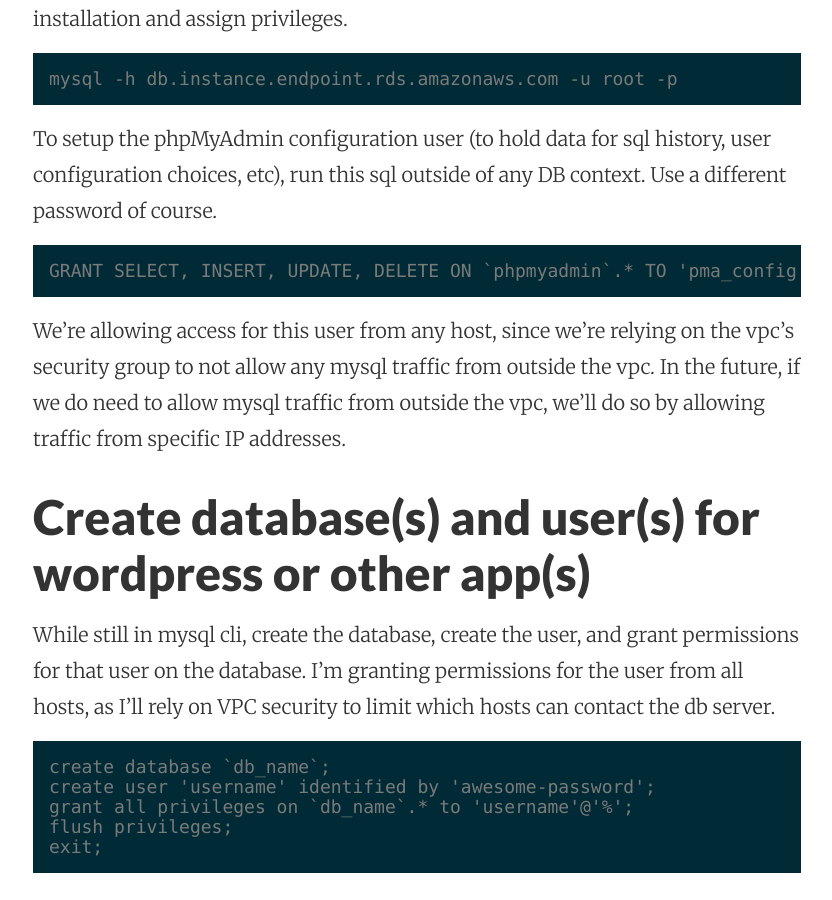
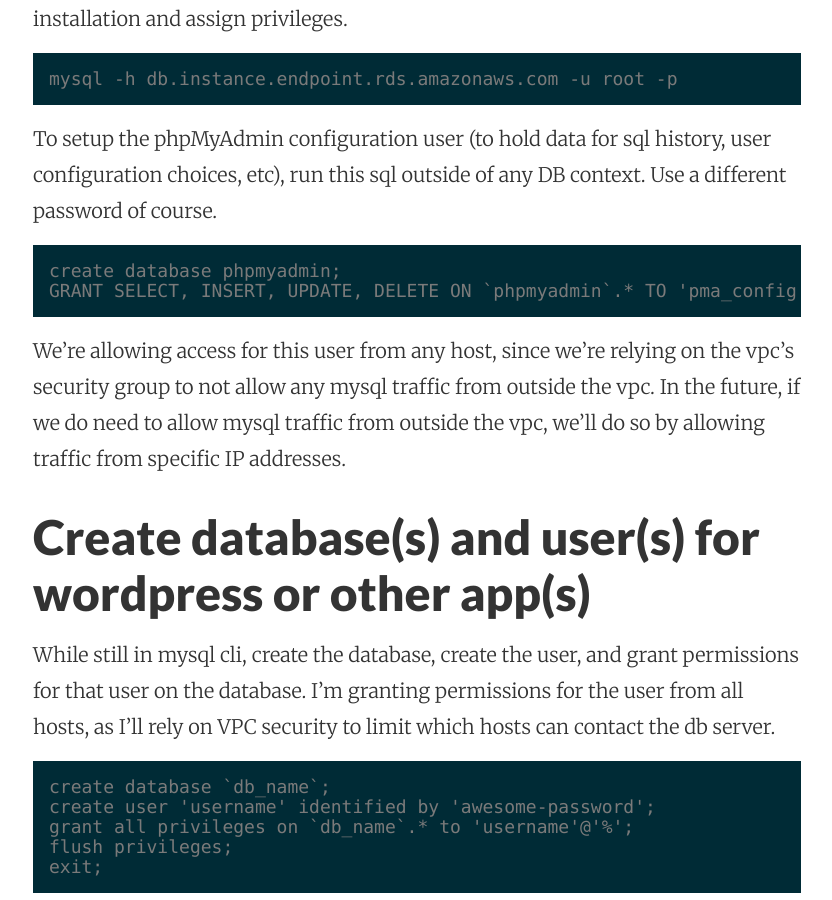
Before and after one commit to mattymaloney/mattymaloney.github.io, a Jekyll site: the page built from _posts/2016-04-12-phpmyadmin-aws-vpc-ec2-linux-rds-mariadb.md, in a window 1280 px wide and 900 px high, scrolled down 2432 px. Shown: the whole window, without its empty margins (223-1055 px from the left). Built offline with Jekyll 4.4.1, drawn with Linux system fonts in a browser that asks for light colours.

Commit message:
Updated 2016-04-12-phpmyadmin-aws-vpc-ec2-linux-rds-mariadb.md

````diff
--- a/_posts/2016-04-12-phpmyadmin-aws-vpc-ec2-linux-rds-mariadb.md
+++ b/_posts/2016-04-12-phpmyadmin-aws-vpc-ec2-linux-rds-mariadb.md
@@ -64,6 +64,7 @@ mysql -h db.instance.endpoint.rds.amazonaws.com -u root -p
 To setup the phpMyAdmin configuration user (to hold data for sql history, user configuration choices, etc), run this sql outside of any DB context. Use a different password of course.
 
 ```
+create database phpmyadmin;
 GRANT SELECT, INSERT, UPDATE, DELETE ON `phpmyadmin`.* TO 'pma_config'@'%'  IDENTIFIED BY 'pmapass';
 ```
 
````
